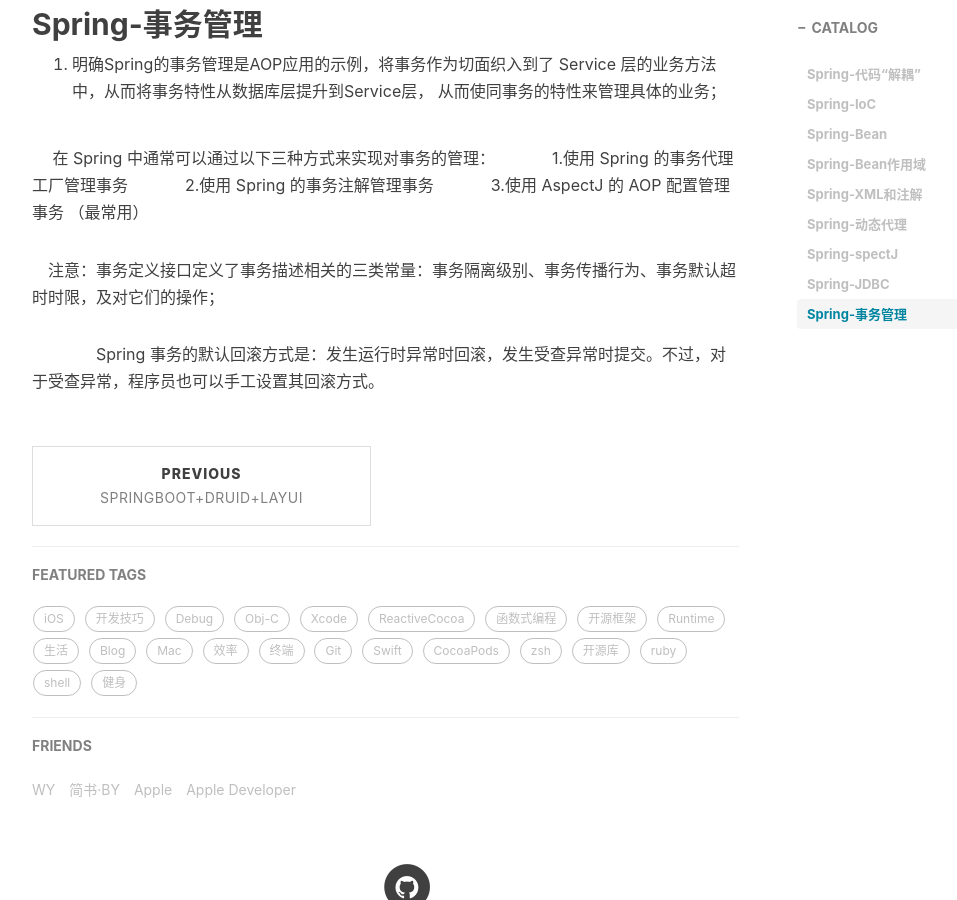
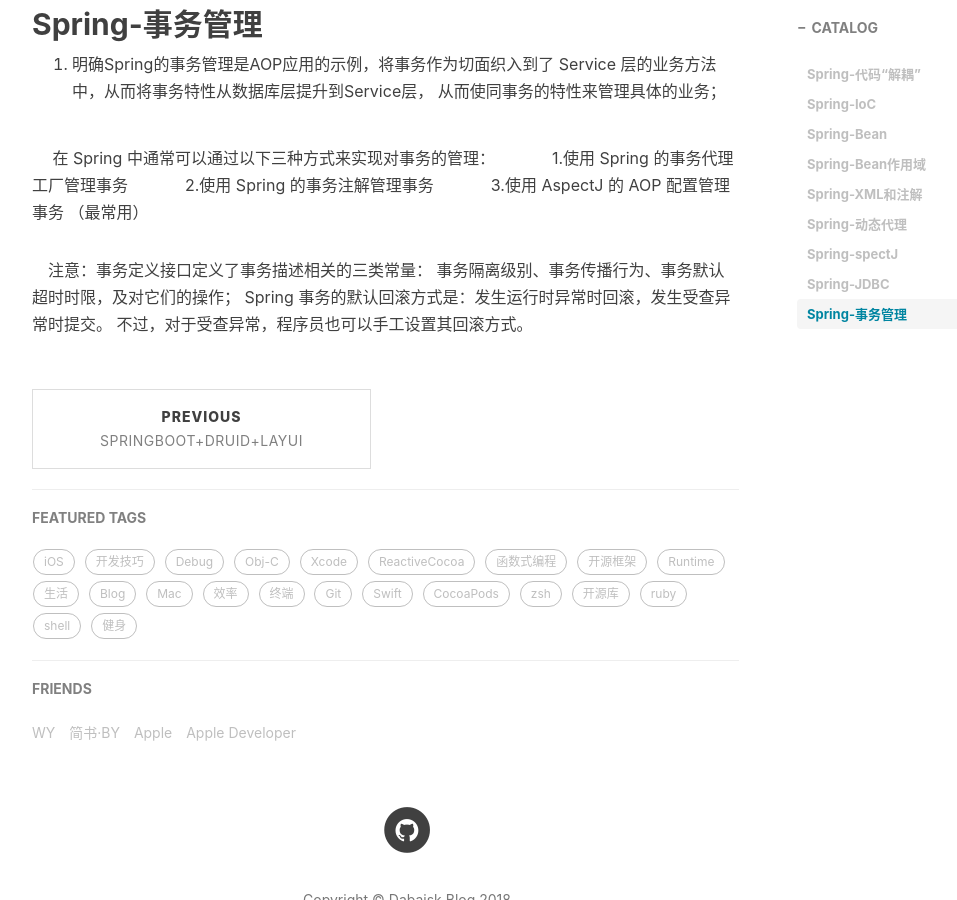
Before and after one commit to dabaisk/dabaisk.github.io, a Jekyll site: the page built from _posts/2018-09-25-Spring4总结i.md, in a window 1280 px wide and 900 px high, scrolled down 2483 px. Shown: the whole window, without its empty margins (233-1190 px from the left). Built offline with Jekyll 4.4.1, drawn with Linux system fonts in a browser that asks for light colours; nearby versions of some CDN libraries; comment, search, counter and statistics services are not loaded.

```diff
--- a/_posts/2018-09-25-Spring4总结i.md
+++ b/_posts/2018-09-25-Spring4总结i.md
@@ -88,6 +88,8 @@ IoC是一种思想，比较流行的实现方式有两种：依赖查找和依
 　　　 2.使用 Spring 的事务注解管理事务
 　　　 3.使用 AspectJ 的 AOP 配置管理事务 （最常用）
 
-　注意：事务定义接口定义了事务描述相关的三类常量：事务隔离级别、事务传播行为、事务默认超时时限，及对它们的操作；
 
-　　　　Spring 事务的默认回滚方式是：发生运行时异常时回滚，发生受查异常时提交。不过，对于受查异常，程序员也可以手工设置其回滚方式。
+　注意：事务定义接口定义了事务描述相关的三类常量：
+    事务隔离级别、事务传播行为、事务默认超时时限，及对它们的操作；
+    Spring 事务的默认回滚方式是：发生运行时异常时回滚，发生受查异常时提交。
+    不过，对于受查异常，程序员也可以手工设置其回滚方式。
```
